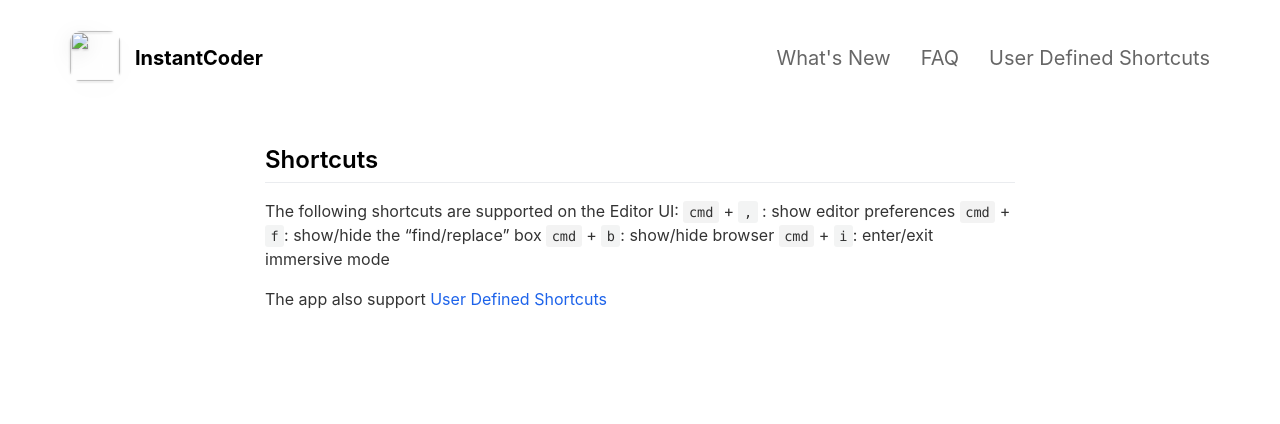
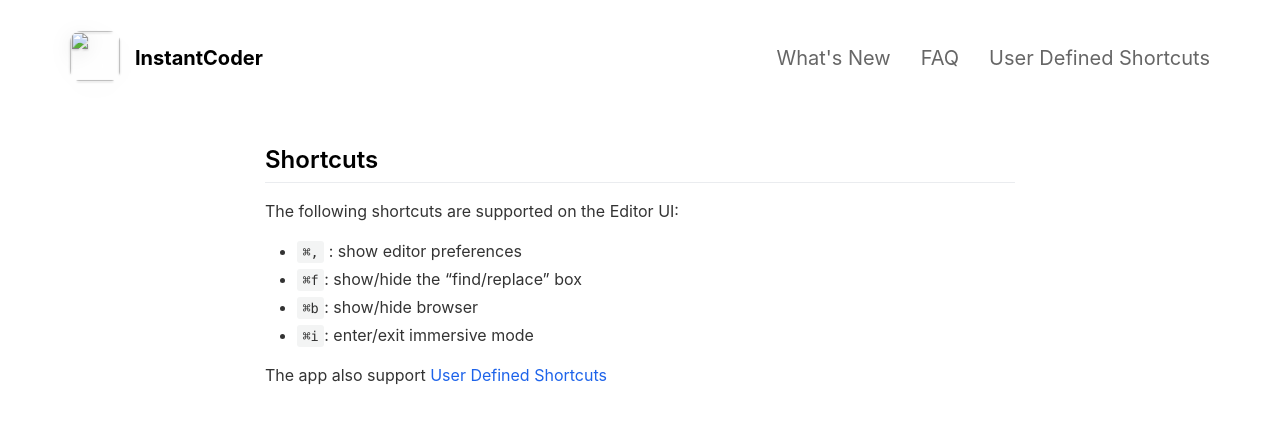
Before and after one commit to marknote/InstantCoder, a Jekyll site: the page built from _pages/shortcuts.md, in a window 1280 px wide. Shown: the top 424 px of the page. Built offline with Jekyll 4.4.1, drawn with Linux system fonts in a browser that asks for light colours.

Commit message:
Update shortcuts.md

```diff
--- a/_pages/shortcuts.md
+++ b/_pages/shortcuts.md
@@ -7,9 +7,9 @@ include_in_header: false
 ## Shortcuts
 
 The following shortcuts are supported on the Editor UI:
-`cmd` + `,` : show editor preferences
-`cmd` + `f`: show/hide the "find/replace" box
-`cmd` + `b`: show/hide browser
-`cmd` + `i`: enter/exit immersive mode
+- `⌘,` : show editor preferences
+- `⌘f`: show/hide the "find/replace" box
+- `⌘b`: show/hide browser
+- `⌘i`: enter/exit immersive mode
 
-The app also support [User Defined Shortcuts](user-defined-shorts)
+The app also support [User Defined Shortcuts](../user-defined-shortcuts)
```
